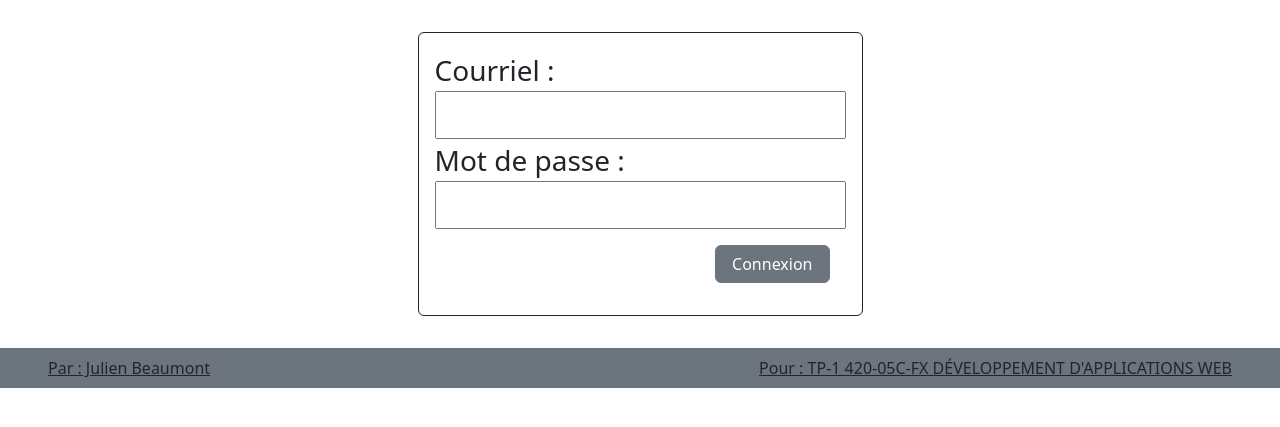
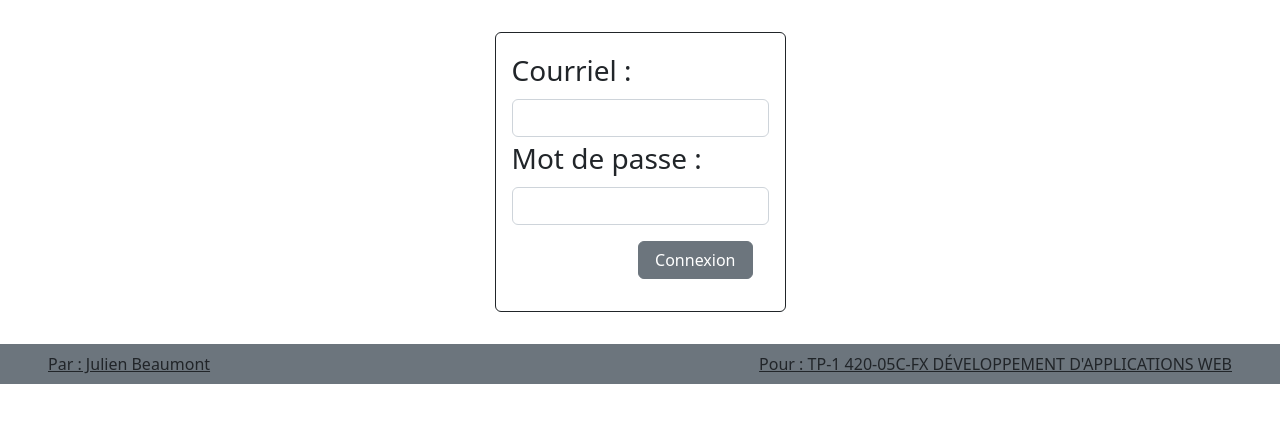
Before and after one commit to pierreolivierc/420-05C-FXweb-TP2Pierre-OlivierJulien, a Flask app: page /compte/authentifier in a window 1280 px wide. Shown: the part 322-749 px from the top of the page. Run offline with Flask 3, Linux system fonts and the light colour scheme; style sheets or scripts are compiled from the project's sources; some libraries are stand-ins or nearby versions.

Commit message:
correction formulaire de connexion

```diff
--- a/TP2/compte.py
+++ b/TP2/compte.py
@@ -25,8 +25,8 @@ def page_de_connexion():
             flash('Connexion réussi.')
             return redirect("/", code=303)
         else:
-            flash('Erreur: Le courriel ou le mot de passe est invalide.')
-            return render_template('connexion.jinja')
+            flash('Le courriel ou le mot de passe est invalide.')
+            return render_template('connexion.jinja', est_invalide='is-invalid')
     else:
         return render_template('connexion.jinja')
 
--- a/TP2/templates/connexion.jinja
+++ b/TP2/templates/connexion.jinja
@@ -17,12 +17,12 @@
         <div class="d-flex justify-content-center">
             <form action="/compte/authentifier" method="post" class="border border-dark p-3 rounded fs-3 m-2">
                 <div class="d-flex flex-column">
-                    <label for="courriel">Courriel :</label>
-                    <input name="courriel" id="courriel" type="text">
+                    <label for="courriel" class="form-label">Courriel :</label>
+                    <input name="courriel"  class="form-control {{ est_invalide }} id="courriel" type="text">
                 </div>
                 <div class="d-flex flex-column">
-                    <label for="mdp">Mot de passe :</label>
-                    <input name="mdp" id="mdp" type="text">
+                    <label for="mdp" class="form-label">Mot de passe :</label>
+                    <input name="mdp"  class="form-control {{ est_invalide }} id="mdp" type="text">
                 </div>
                 <div class="d-flex flex-row-reverse m-3">
                     <input class="px-3 btn btn-secondary" value="Connexion" type="submit">
```
